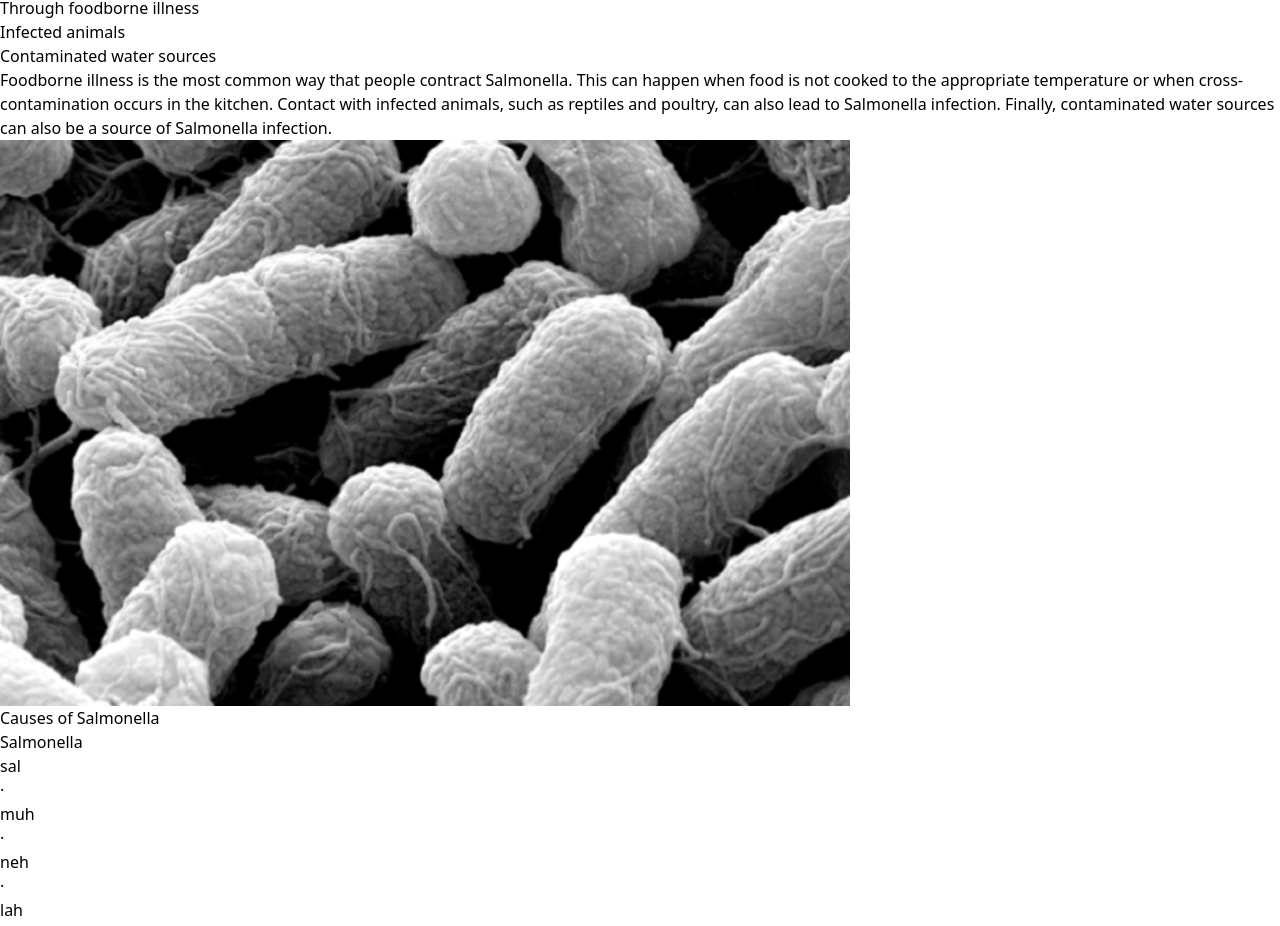
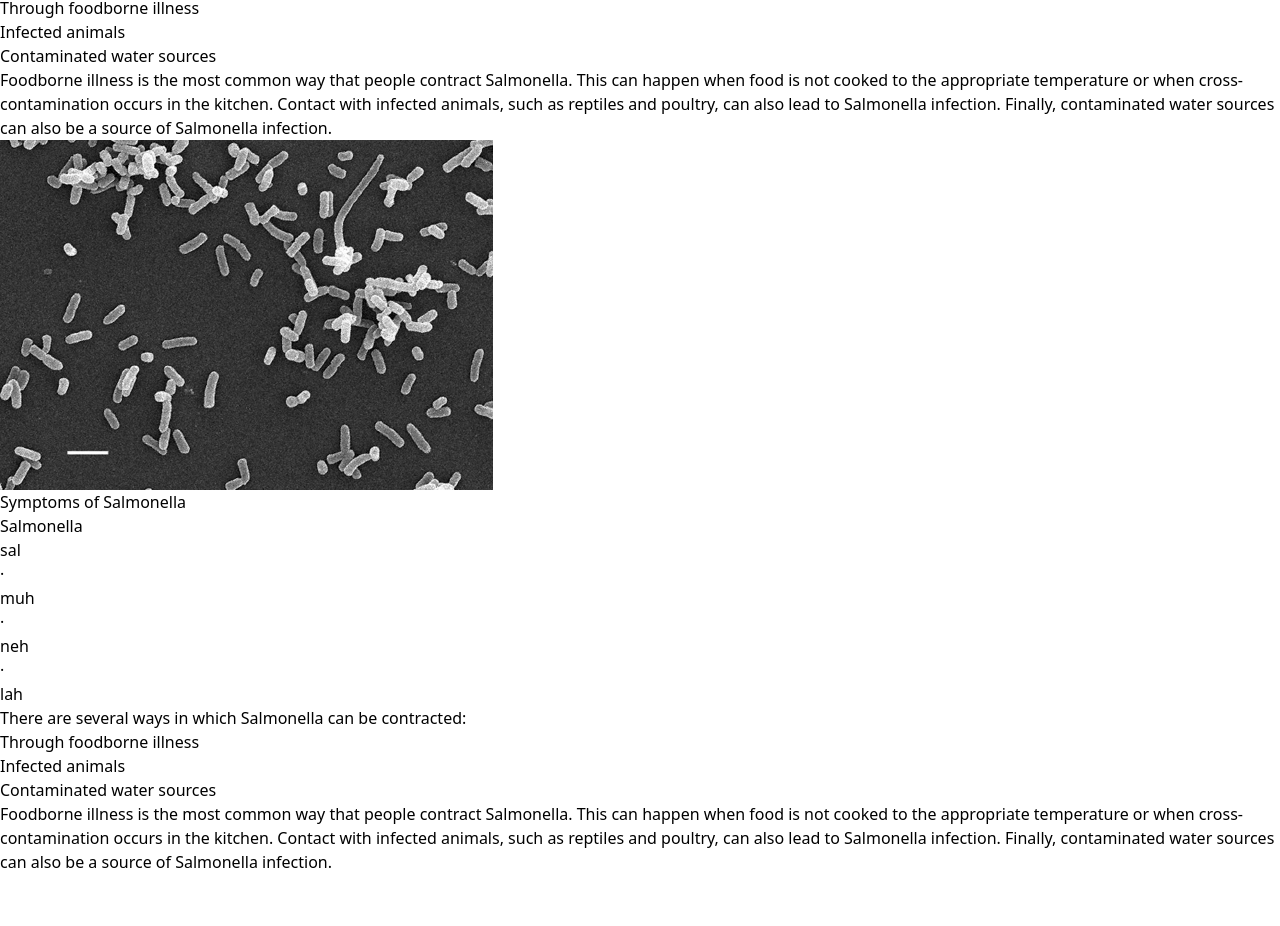
Before and after one commit to pvwnthem/food-nutrition-wellness-presentation, a React (Vite) app: page / in a window 1280 px wide. Shown: the part 1534-2460 px from the top of the page. After the commit the page ends 2408 px from the top, so only its background shows below. Built offline with nearby package versions, Linux system fonts and the light colour scheme.

Commit message:
new section

```diff
--- a/src/App.tsx
+++ b/src/App.tsx
@@ -1,5 +1,6 @@
 import SalmonellaImage from "./assets/Salmonella-typhimurium.webp"
 import SalmonellaImage2 from "./assets/Salmonella-typhimurium-Unlike-its-close-relative-Escherichia-coli-Salmonella-enterica.png"
+import SalmonellaImage3 from "./assets/Scanning-electron-micrograph-of-the-Salmonella-used-in-the-inoculation-of-the-broiler.png"
 
 function HomePage() {
   return (
@@ -66,9 +67,9 @@ function HomePage() {
       </div>
       <div className="min-h-screen flex px-4 items-center justify-center bg-gradient-to-b from-blue-700 to-blue-600 text-white">
         <div className="flex flex-row-reverse w-full h-screen px-18 py-8 space-x-6">
-          <img src={SalmonellaImage2} className="rounded-lg"></img>
+          <img src={SalmonellaImage3} className="rounded-lg"></img>
           <div className='w-1/2 h-full p-6 bg-white rounded-lg'>
-            <h1 className="text-black font-semibold text-4xl mt-2 flex">Causes of Salmonella</h1>
+            <h1 className="text-black font-semibold text-4xl mt-2 flex">Symptoms of Salmonella</h1>
             <h2 className="text-black mt-2 font-semibold">Salmonella</h2>
             <h2 className="flex text-black"><p className="text-gray-600 flex">sal<p className="text-blue-600 font-semibold text-xl">·</p>muh<p className="text-blue-600 font-semibold text-xl">·</p>neh<p className="text-blue-600 font-semibold text-xl">·</p>lah</p></h2>
 
```
Also changed, not shown: src/assets/Scanning-electron-micrograph-of-the-Salmonella-used-in-the-inoculation-of-the-broiler.png (added).
